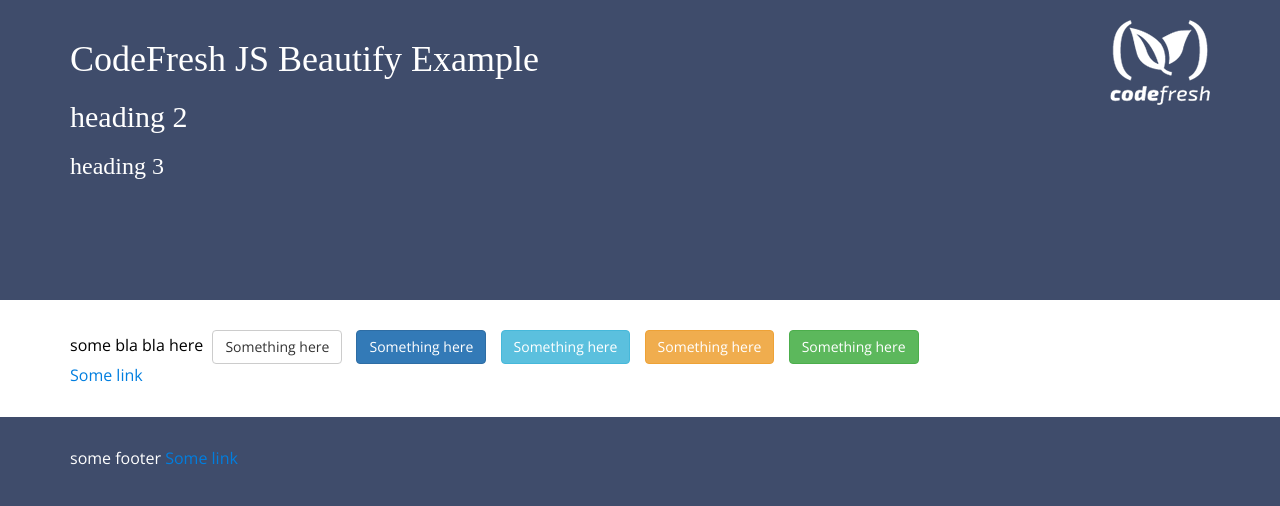
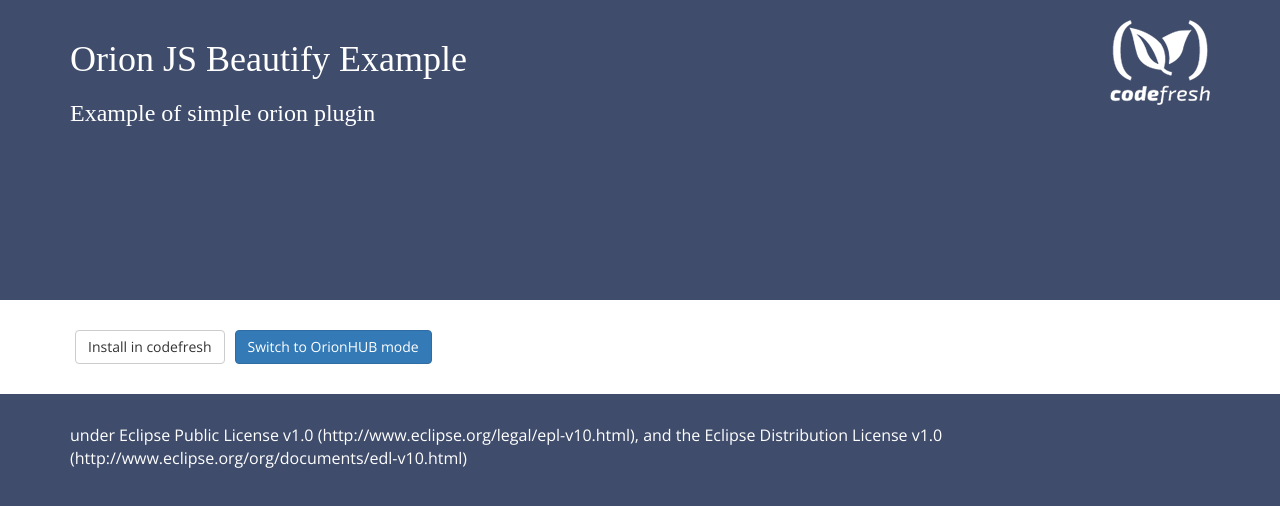
Before and after one commit to yonah-codefresh/jsbeautify, a website with bundled scripts: page index.html in a window 1280 px wide. Built offline with nearby package versions, Linux system fonts and the light colour scheme; a web font is replaced by a local one.

Commit message:
Fix some plugin page info

```diff
--- a/index.html
+++ b/index.html
@@ -73,29 +73,31 @@
     <div class="container">
         <div class="logo"></div>
 
-        <h1>CodeFresh JS Beautify Example</h1>
-        <h2>heading 2</h2>
-        <h3>heading 3</h3>
+        <h1>Orion JS Beautify Example</h1>
+        <h3>Example of simple orion plugin</h3>
     </div>
 </header>
 <section>
     <div class="container">
-        some bla bla here
-        <button class="btn btn-default">Something here</button>
-        <button class="btn btn-primary">Something here</button>
-        <button class="btn btn-info">Something here</button>
-        <button class="btn btn-warning">Something here</button>
-        <button class="btn btn-success">Something here</button> <br>
+		<script>
+			if (window.location.protocol === 'http:') {
+				var url = 'http://ide.codefresh.io/settings/settings.html#,category=plugins,installPlugin=' + window.location;
+				document.write('<a href="' + url +'" class="btn btn-default">Install in codefresh</a>');
+				document.write('<a href="https://' + window.location.hostname + window.location.pathname + '" class="btn btn-primary">Switch to OrionHUB mode</a>');
+			} else {
+				var url = 'http://ide.codefresh.io/settings/settings.html#,category=plugins,installPlugin=http://' + window.location.hostname + window.location.pathname;
+				document.write('<a href="' + url +'" class="btn btn-default">Install in codefresh</a>');
 
-        <a href="codefresh.io" target="_blank">Some link</a>
+				url = 'https://orionhub.org/settings/settings.html#,category=plugins,installPlugin=https://' + window.location;
+				document.write('<a href="' + url +'" class="btn btn-primary">Install in OrionHUB</a>');
+			}
+		</script>
     </div>
 </section>
 <footer>
     <div class="container">
-        some footer
-
-
-        <a href="codefresh.io" target="_blank">Some link</a>
+		under Eclipse Public License v1.0 (http://www.eclipse.org/legal/epl-v10.html),
+		and the Eclipse Distribution License v1.0 (http://www.eclipse.org/org/documents/edl-v10.html)
     </div>
 </footer>
 </body>
```
